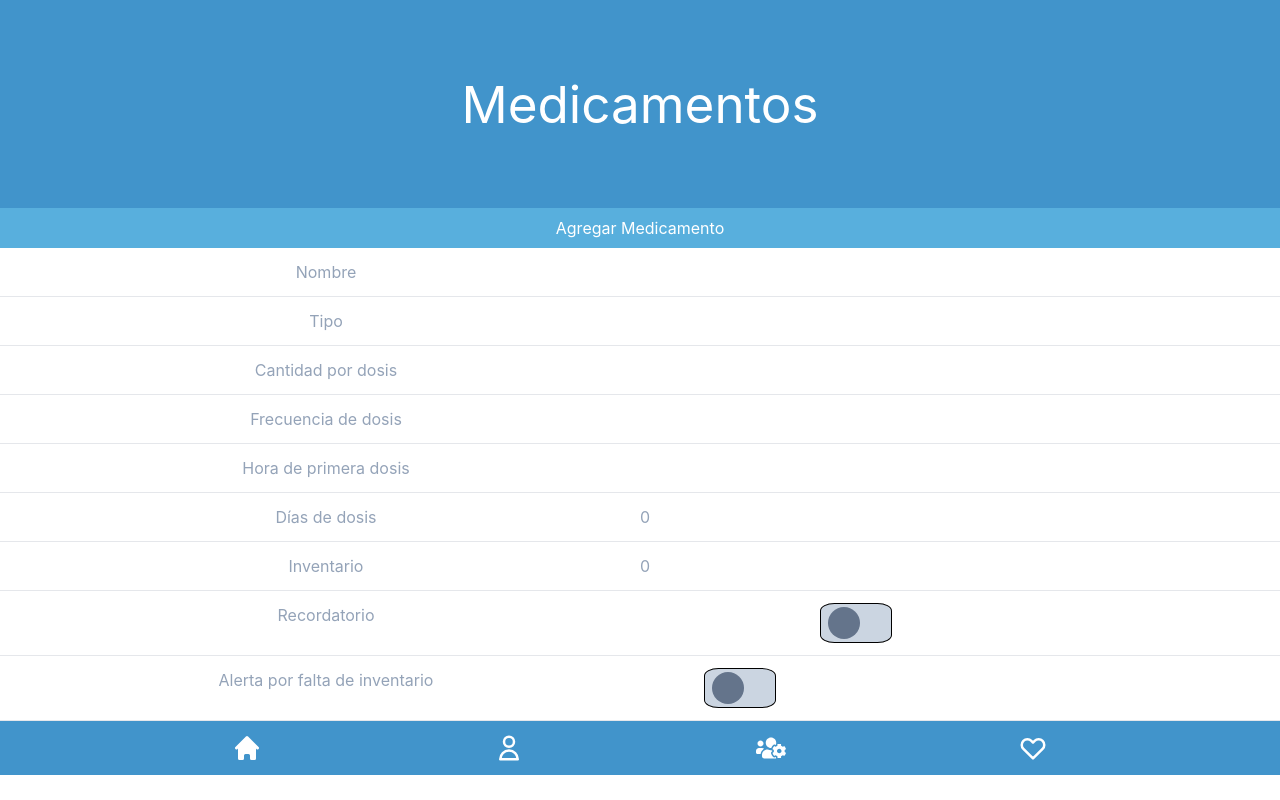
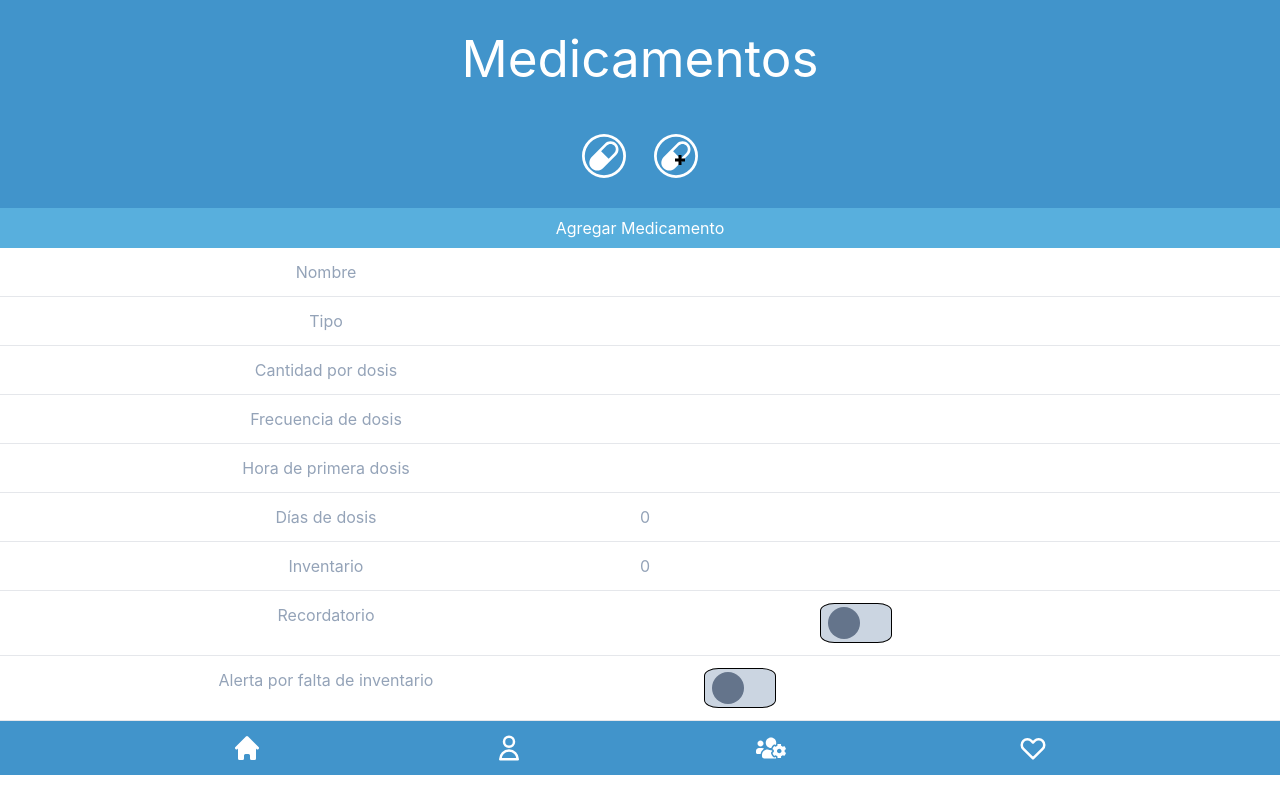
Before and after one commit to ArrascaetaFedericoIgnacio/SANVA-Proyect, a React (Vite) app in the folder client/: page /DrugsForm in a window 1280 px wide. Built offline with nearby package versions, Linux system fonts and the light colour scheme.

Commit message:
Add react-icons to DrugsForm

```diff
--- a/client/src/components/DrugsForm.jsx
+++ b/client/src/components/DrugsForm.jsx
@@ -2,6 +2,9 @@ import React, { useState } from 'react'
 import { Footer } from './footer.jsx'
 import { Formik, Form, Field } from 'formik'
 import { useNavigate } from 'react-router'
+import { CgPill } from 'react-icons/cg'
+import { BiPlusMedical } from 'react-icons/bi'
+import { BsCircle } from 'react-icons/bs'
 
 const DrugsForm = () => {
   const navigate = useNavigate()
@@ -60,10 +63,20 @@ const DrugsForm = () => {
 
   return (
     <div>
-        <header className="w-screen h-52 bg-[#4194cb] text-white flex justify-center items-center">
+        <header className="w-screen h-52 bg-[#4194cb] text-white flex justify-center items-center flex-col">
             <h1>Medicamentos</h1>
-            <img></img>
-            <img></img>
+            <div className="flex flex-row space-x-7 mt-12">
+              <div>
+                <BsCircle className="w-11 h-11"/>
+                <CgPill className="w-8 h-8 absolute -translate-y-[38px] translate-x-[6px]"/>
+              </div>
+              <div>
+                <BsCircle className="w-11 h-11"/>
+                <CgPill className="w-8 h-8 absolute -translate-y-[38px] translate-x-[6px]"/>
+                <BiPlusMedical className="w-3 h-3 absolute text-black -translate-y-6 translate-x-5"/>
+              </div>
+
+            </div>
         </header>
         <main>
         <Formik
```
